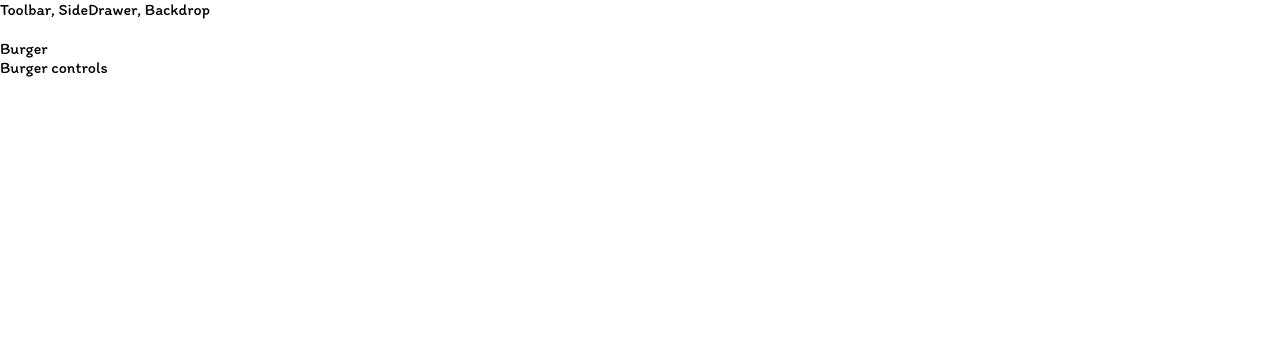
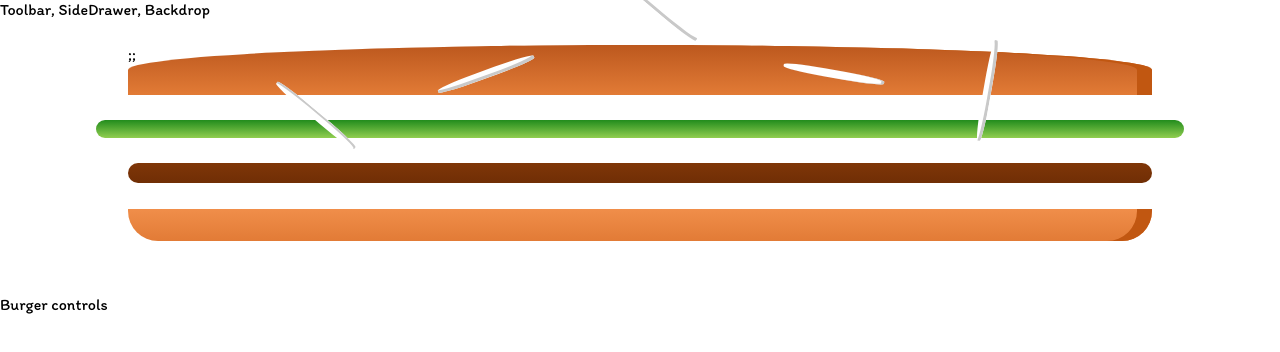
Before and after one commit to Soleksandr/burger-builder, a React app: page / in a window 1280 px wide. Shown: the top 352 px of the page. Built offline with nearby package versions, Linux system fonts and the light colour scheme.

Commit message:
add Burger component

```diff
--- a/package.json
+++ b/package.json
@@ -26,6 +26,7 @@
     "postcss-flexbugs-fixes": "3.2.0",
     "postcss-loader": "2.0.8",
     "promise": "8.0.1",
+    "prop-types": "^15.6.0",
     "raf": "3.4.0",
     "react": "^16.2.0",
     "react-dev-utils": "^4.2.1",
--- /dev/null
+++ b/src/components/Burger/Burger.css
@@ -0,0 +1,12 @@
+.Burger {
+  width: 100%;
+  margin: auto;
+  height: 250px;
+}
+
+@media (min-widht: 1000px) and (min-height: 700px) {
+  .Burger {
+    width: 700px;
+    height: 600px;
+  }
+}
--- a/src/components/Burger/Burger.jsx
+++ b/src/components/Burger/Burger.jsx
@@ -0,0 +1,16 @@
+import React from 'react';
+import BurgerIngredient from './BurgerIngridient/BurgerIngredient';
+import classes from './Burger.css';
+
+const burger = (props) => {
+  return (
+    <div className={classes.Burger}>
+      <BurgerIngredient type="bread-top" />
+      <BurgerIngredient type="salad" />
+      <BurgerIngredient type="meat" />
+      <BurgerIngredient type="bread-bottom" />
+    </div>
+  );
+};
+
+export default burger;
--- a/src/components/Layout/Layout.jsx
+++ b/src/components/Layout/Layout.jsx
@@ -1,4 +1,5 @@
 import React from 'react';
+import PropTypes from 'prop-types';
 import Aux from '../../hoc/Aux';
 import classes from './Layout.css';
 
@@ -10,3 +11,7 @@
 );
 
 export default layout;
+
+layout.propTypes = {
+  children: PropTypes.element.isRequired,
+};
--- a/src/containers/BurgerBuilder/BurgerBuilder.jsx
+++ b/src/containers/BurgerBuilder/BurgerBuilder.jsx
@@ -1,11 +1,12 @@
 import React, { Component } from 'react';
 import Aux from '../../hoc/Aux';
+import Burger from '../../components/Burger/Burger';
 
 export default class BurgerBuilder extends Component {
   render () {
     return (
       <Aux>
-        <div>Burger</div>
+        <Burger />
         <div>Burger controls</div>
       </Aux>
     )
```
